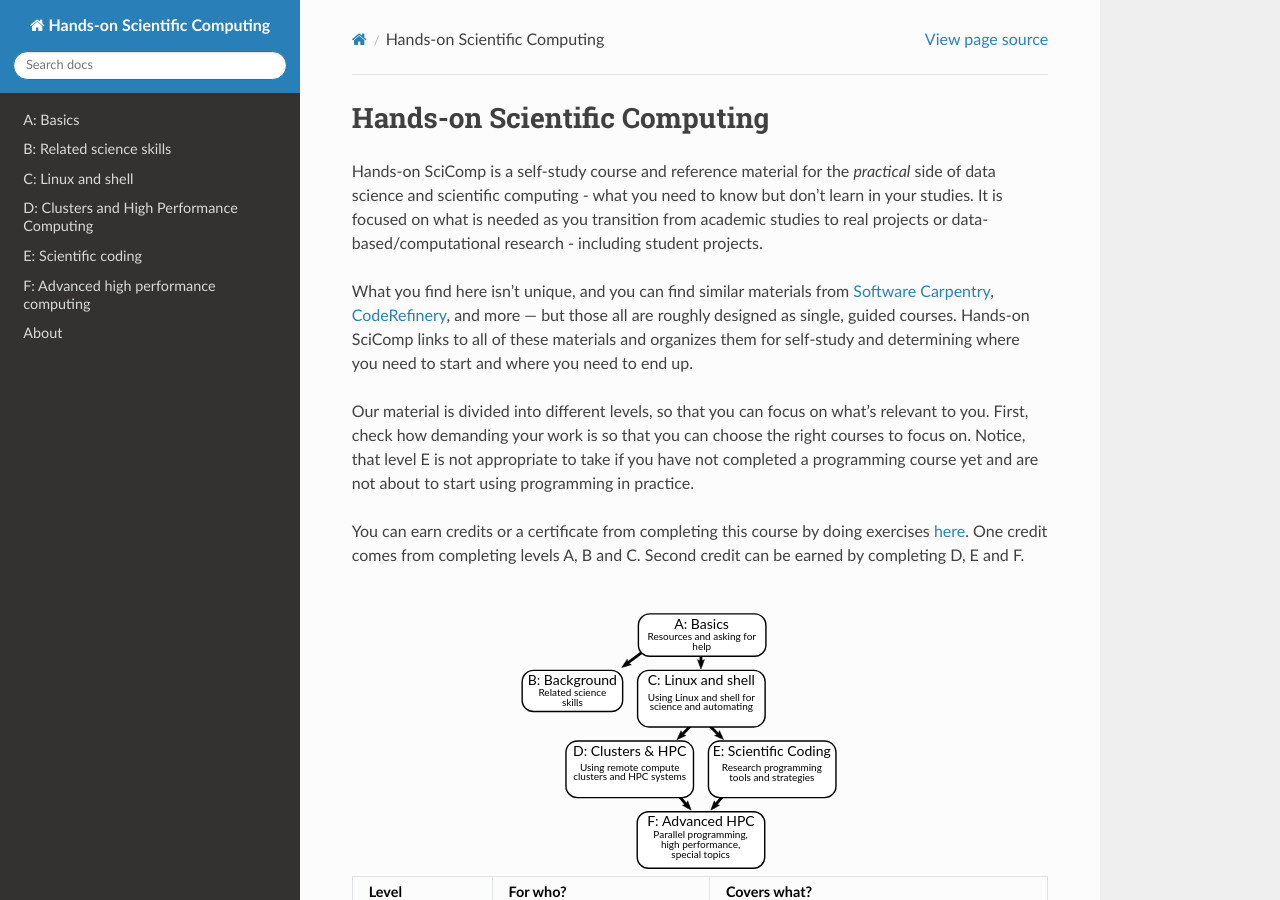
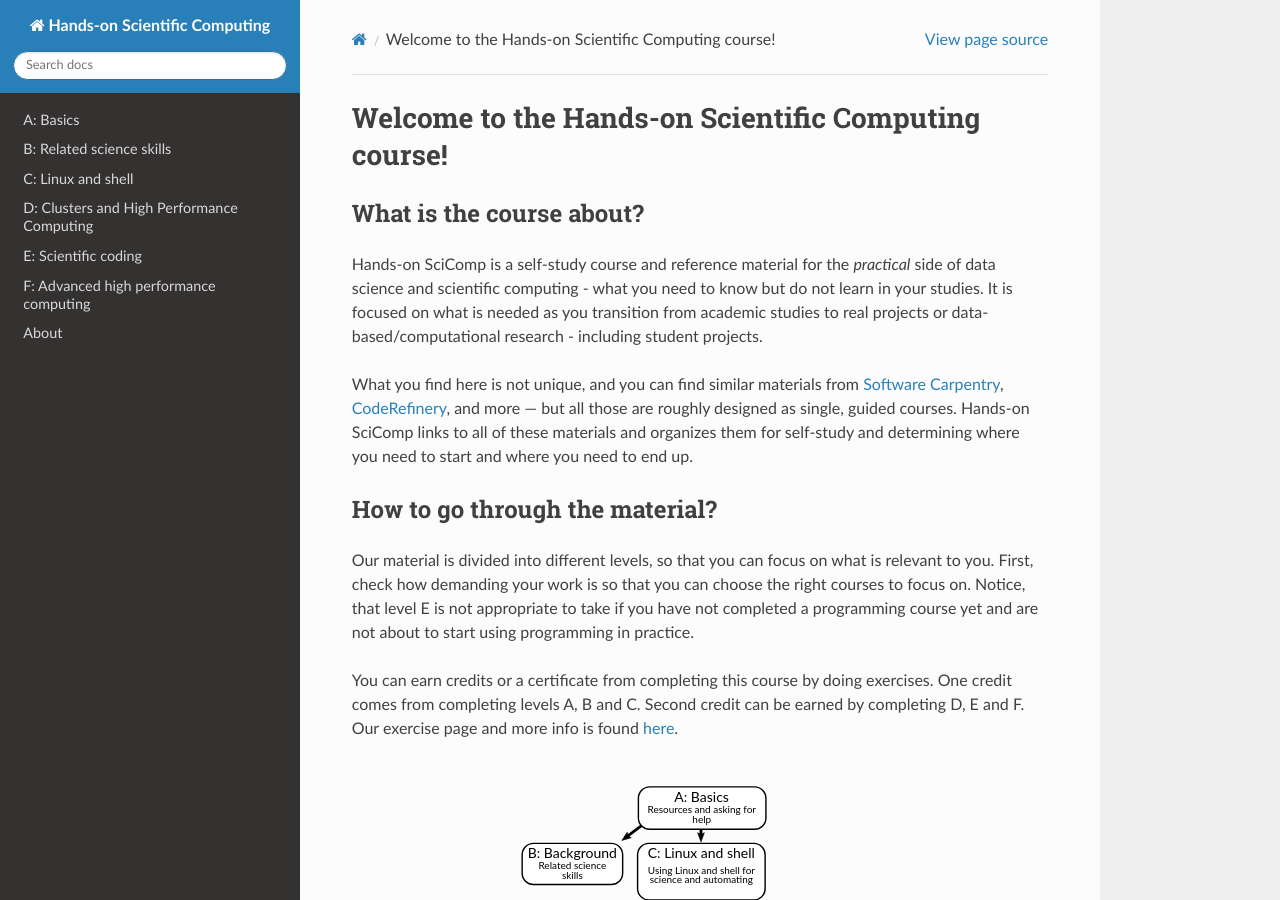
Before and after one commit to coderefinery/handsonscicomp, a Sphinx documentation site: the page built from source/index.rst, in a window 1280 px wide and 900 px high. Built offline with Sphinx 7.4.7 and the Read the Docs theme 2.0.0, drawn with Linux system fonts in a browser that asks for light colours.

Commit message:
structured page with headlines, added some mentions

```diff
--- a/source/index.rst
+++ b/source/index.rst
@@ -1,15 +1,19 @@
-=============================
-Hands-on Scientific Computing
-=============================
+====================================================
+Welcome to the Hands-on Scientific Computing course!
+====================================================
+
+
+What is the course about?
+-------------------------
 
 Hands-on SciComp is a self-study course and reference material for
 the *practical* side of data science and scientific computing - what you need to know
-but don't learn in your studies.  It is focused on what is needed as you
+but do not learn in your studies.  It is focused on what is needed as you
 transition from academic studies to real projects or
 data-based/computational research - including student projects.
 
-What you find here isn't unique, and you can find similar materials
-from `Software Carpentry`_, CodeRefinery_, and more --- but those all
+What you find here is not unique, and you can find similar materials
+from `Software Carpentry`_, CodeRefinery_, and more --- but all those
 are roughly designed as single, guided courses.  Hands-on SciComp
 links to all of these materials and organizes them for self-study and
 determining where you need to start and where you need to end up.
@@ -17,17 +21,20 @@ determining where you need to start and where you need to end up.
 .. _Software Carpentry: https://software-carpentry.org
 .. _CodeRefinery: https://coderefinery.org
 
+
+How to go through the material?
+-------------------------------
+
 Our material is divided into different levels, so that you can focus
-on what's relevant to you.  First, check how
+on what is relevant to you.  First, check how
 demanding your work is so that you can choose the right courses to
 focus on. Notice, that level E is not appropriate to take if you have not
 completed a programming course yet and are not about to start using programming
 in practice.
 
-You can earn credits or a certificate from completing this course by
-doing exercises `here <https://plus.cs.aalto.fi/hoscic/2020/>`_. One
-credit comes from completing levels A, B and C. Second credit can be
-earned by completing D, E and F.
+You can earn credits or a certificate from completing this course by doing exercises.
+One credit comes from completing levels A, B and C. Second credit can be earned by
+completing D, E and F. Our exercise page and more info is found `here <https://plus.cs.aalto.fi/hoscic/2020/>`_.
 
 .. image:: levels.svg
    :align: center
```
Also changed, not shown: source/about.rst (+8 -3 lines).
